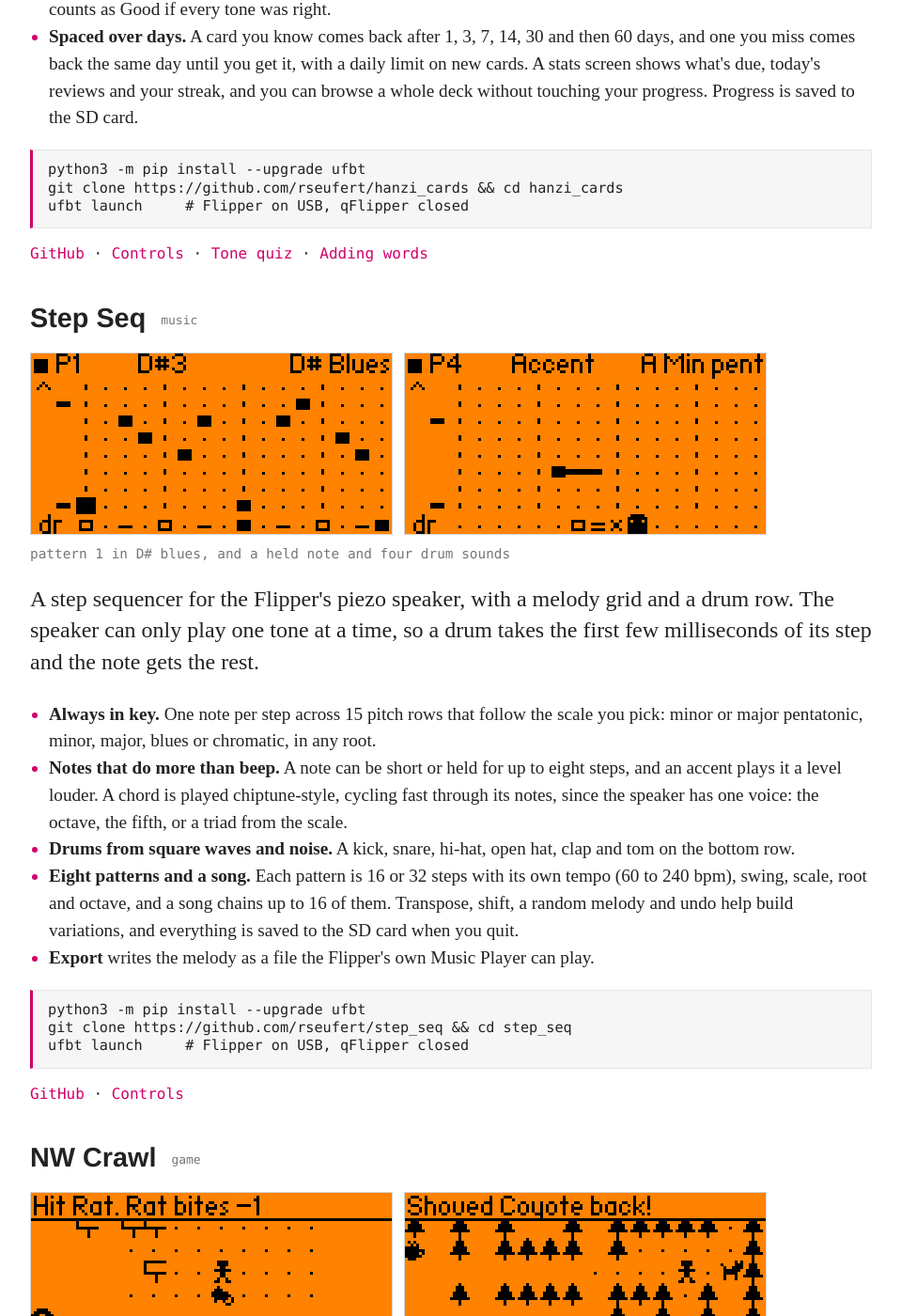
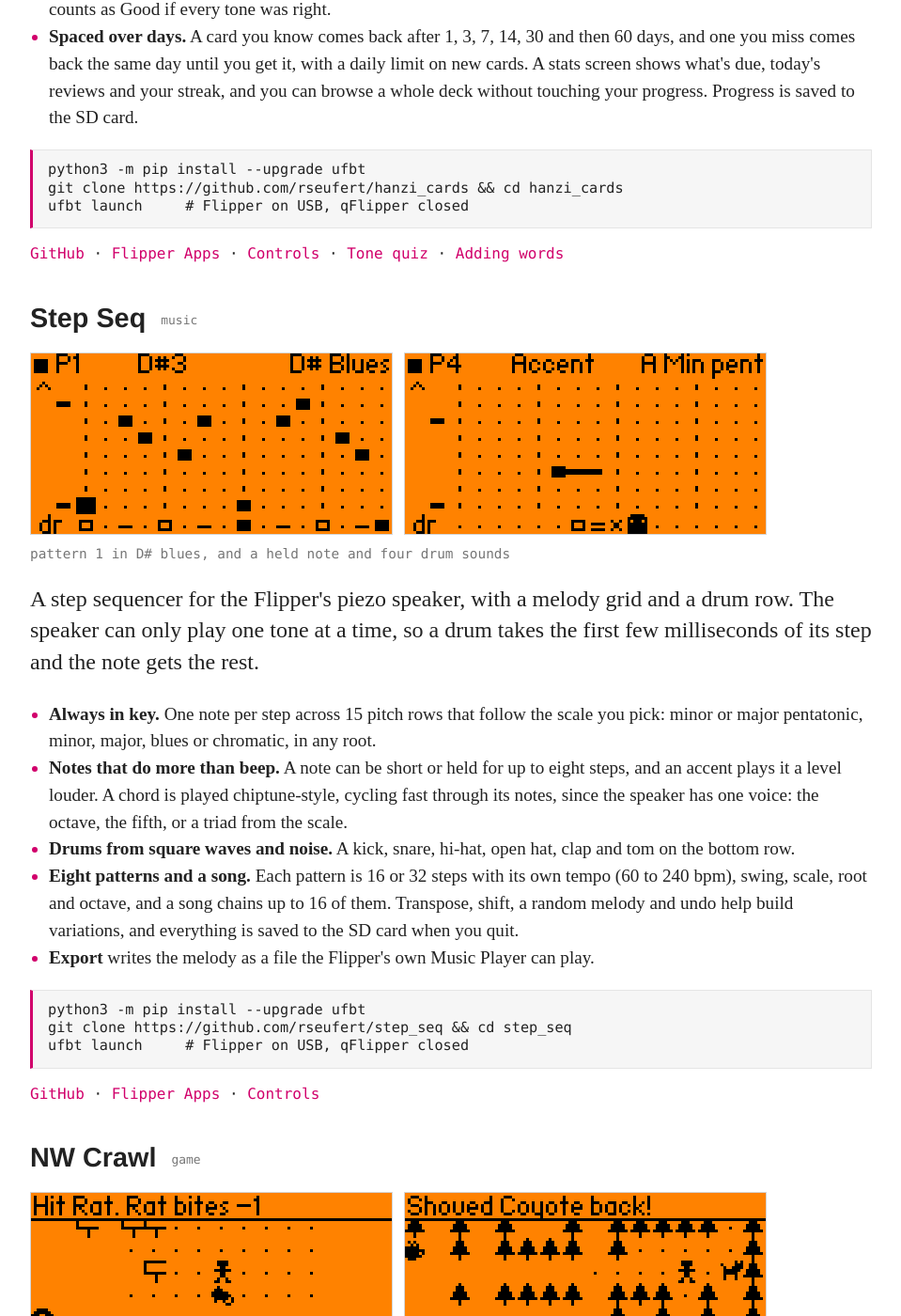
Before and after one commit to rseufert/rseufert.github.io, a Jekyll site: the page built from flipper/index.html, in a window 1280 px wide and 1400 px high, scrolled down 960 px. Shown: the whole window at 94% size, without its empty margins (160-1119 px from the left). Built offline with Jekyll 4.4.1, drawn with Linux system fonts in a browser that asks for light colours; some of the changed text lies outside the part shown.

Commit message:
Flipper: link the four apps now in the Flipper catalog
Hanzi Cards 0.4, Step Seq 0.2, NW Crawl 0.3 and Jiggler 0.1 are
published (status READY, author rseufert) per the catalog API, so each
gets a Flipper Apps link to its lab.flipper.net page after GitHub.
Yulia's Cats and Tricorder are still in review.

Co-Authored-By: Claude Opus 5.5 <noreply@anthropic.com>
Claude-Session: https://claude.ai/code/session_015RDTBgG3oYVSZTAaz1gNwq

```diff
--- a/flipper/index.html
+++ b/flipper/index.html
@@ -27,7 +27,7 @@ image: /flipper/hanzi_cards.png
 <pre><code>python3 -m pip install --upgrade ufbt
 git clone https://github.com/rseufert/hanzi_cards &amp;&amp; cd hanzi_cards
 ufbt launch     # Flipper on USB, qFlipper closed</code></pre>
-		<p class="links"><a href="https://github.com/rseufert/hanzi_cards">GitHub</a> · <a href="https://github.com/rseufert/hanzi_cards#controls">Controls</a> · <a href="https://github.com/rseufert/hanzi_cards#tone-quiz">Tone quiz</a> · <a href="https://github.com/rseufert/hanzi_cards#adding-words">Adding words</a></p>
+		<p class="links"><a href="https://github.com/rseufert/hanzi_cards">GitHub</a> · <a href="https://lab.flipper.net/apps/hanzi_cards">Flipper Apps</a> · <a href="https://github.com/rseufert/hanzi_cards#controls">Controls</a> · <a href="https://github.com/rseufert/hanzi_cards#tone-quiz">Tone quiz</a> · <a href="https://github.com/rseufert/hanzi_cards#adding-words">Adding words</a></p>
 	</div><!-- /.project -->
 
 	<div class="project" id="step-seq">
@@ -48,7 +48,7 @@ ufbt launch     # Flipper on USB, qFlipper closed</code></pre>
 <pre><code>python3 -m pip install --upgrade ufbt
 git clone https://github.com/rseufert/step_seq &amp;&amp; cd step_seq
 ufbt launch     # Flipper on USB, qFlipper closed</code></pre>
-		<p class="links"><a href="https://github.com/rseufert/step_seq">GitHub</a> · <a href="https://github.com/rseufert/step_seq#controls">Controls</a></p>
+		<p class="links"><a href="https://github.com/rseufert/step_seq">GitHub</a> · <a href="https://lab.flipper.net/apps/step_seq">Flipper Apps</a> · <a href="https://github.com/rseufert/step_seq#controls">Controls</a></p>
 	</div><!-- /.project -->
 
 	<div class="project" id="nw-crawl">
@@ -71,7 +71,7 @@ ufbt launch     # Flipper on USB, qFlipper closed</code></pre>
 <pre><code>python3 -m pip install --upgrade ufbt
 git clone https://github.com/rseufert/nw_crawl &amp;&amp; cd nw_crawl
 ufbt launch     # Flipper on USB, qFlipper closed</code></pre>
-		<p class="links"><a href="https://github.com/rseufert/nw_crawl">GitHub</a> · <a href="https://github.com/rseufert/nw_crawl#controls">Controls</a></p>
+		<p class="links"><a href="https://github.com/rseufert/nw_crawl">GitHub</a> · <a href="https://lab.flipper.net/apps/nw_crawl">Flipper Apps</a> · <a href="https://github.com/rseufert/nw_crawl#controls">Controls</a></p>
 	</div><!-- /.project -->
 	<div class="project" id="yulia-cats">
 		<h3><a href="https://github.com/rseufert/yulia_cats">Yulia's Cats</a> <span class="tag">pet</span></h3>
@@ -152,6 +152,6 @@ ufbt launch     # Flipper on USB, qFlipper closed</code></pre>
 git clone https://github.com/rseufert/jiggler &amp;&amp; cd jiggler
 ufbt launch     # Flipper on USB, qFlipper closed
 pip install hidapi &amp;&amp; python3 helper/jiggler_helper.py     # optional</code></pre>
-		<p class="links"><a href="https://github.com/rseufert/jiggler">GitHub</a> · <a href="https://github.com/rseufert/jiggler#controls">Controls</a> · <a href="https://github.com/rseufert/jiggler#the-desktop-helper">The desktop helper</a> · <a href="https://github.com/rseufert/jiggler/releases/tag/v0.1">Release 0.1</a></p>
+		<p class="links"><a href="https://github.com/rseufert/jiggler">GitHub</a> · <a href="https://lab.flipper.net/apps/jiggler">Flipper Apps</a> · <a href="https://github.com/rseufert/jiggler#controls">Controls</a> · <a href="https://github.com/rseufert/jiggler#the-desktop-helper">The desktop helper</a> · <a href="https://github.com/rseufert/jiggler/releases/tag/v0.1">Release 0.1</a></p>
 	</div><!-- /.project -->
 </section><!-- /.flipper -->
```
